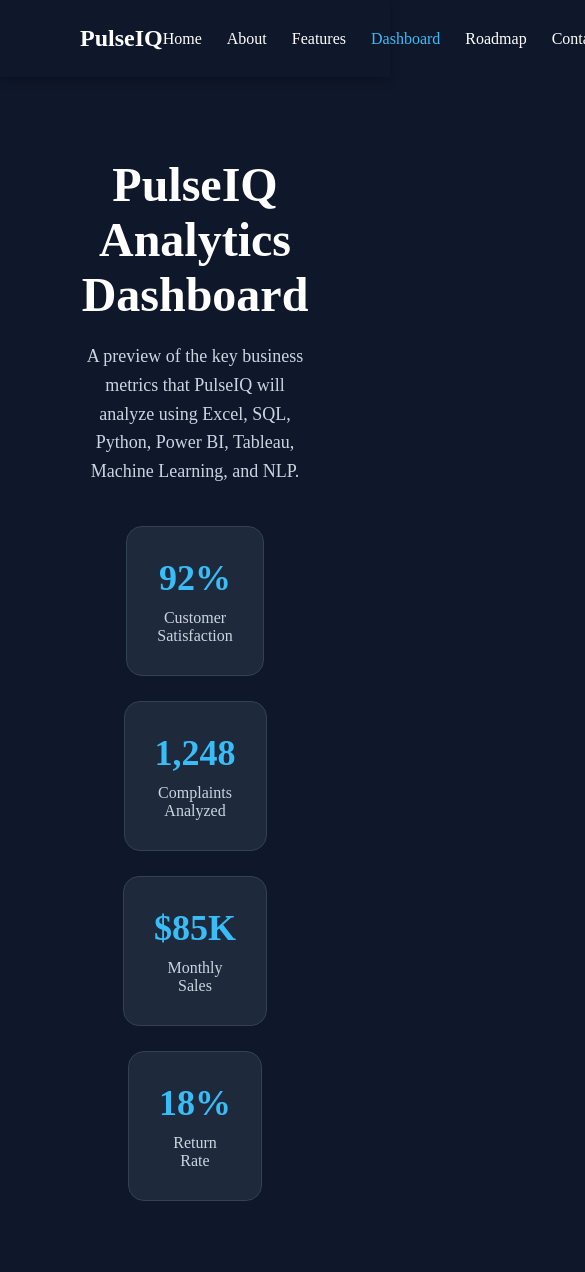
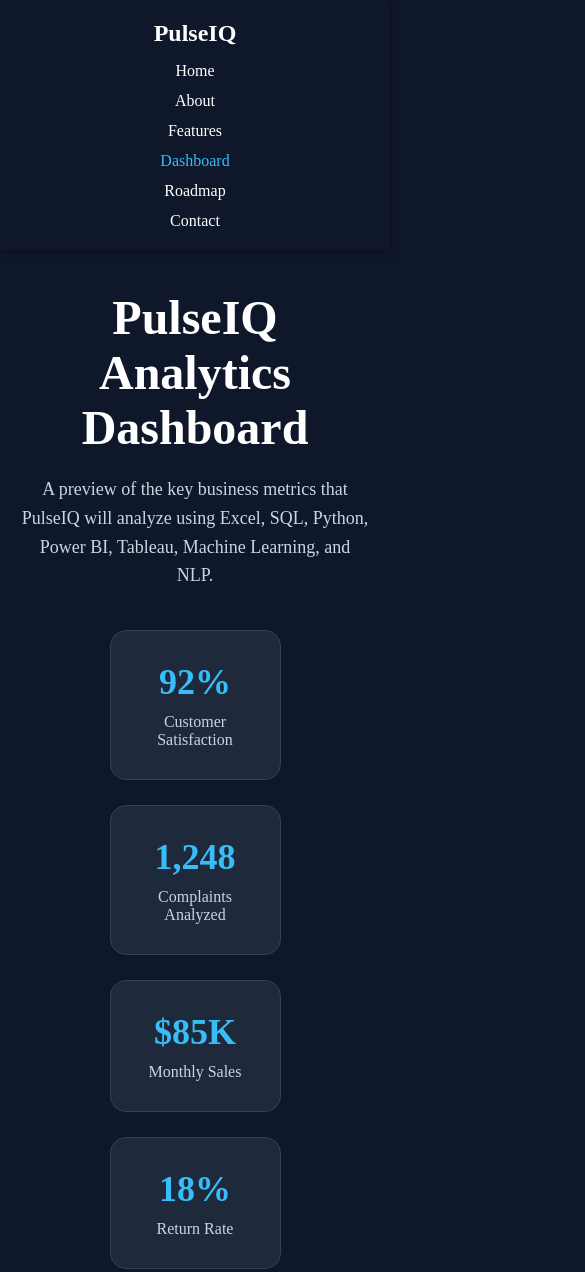
Before and after one commit to DhatriBhatt/PulseIQ, a plain HTML site: page web/dashboard.html in a window 390 px wide. Shown: the top 1272 px of the page, 585 px wide, since content can reach past the window. Drawn offline with Linux system fonts and the light colour scheme.

Commit message:
Add responsive mobile layout

```diff
--- a/web/style.css
+++ b/web/style.css
@@ -464,3 +464,50 @@ footer p{
 .footer-links a:hover{
     color:white;
 }
+@media(max-width:768px){
+    nav{
+        flex-direction:column;
+        gap:15px;
+        padding:20px;
+    }
+
+    nav ul{
+        flex-direction:column;
+        align-items:center;
+        gap:12px;
+    }
+
+    .hero-content h1{
+        font-size:36px;
+    }
+
+    .hero-content p{
+        font-size:16px;
+    }
+
+    .metrics,
+    .problem-container,
+    .workflow-container{
+        flex-direction:column;
+        align-items:center;
+    }
+
+    .features-container,
+    .preview-container{
+        grid-template-columns:1fr;
+    }
+
+    .card,
+    .problem-card{
+        width:90%;
+    }
+
+    .about,
+    .problem,
+    .features,
+    .dashboard-page,
+    .roadmap-page,
+    .contact-page{
+        padding:40px 20px;
+    }
+}
```
